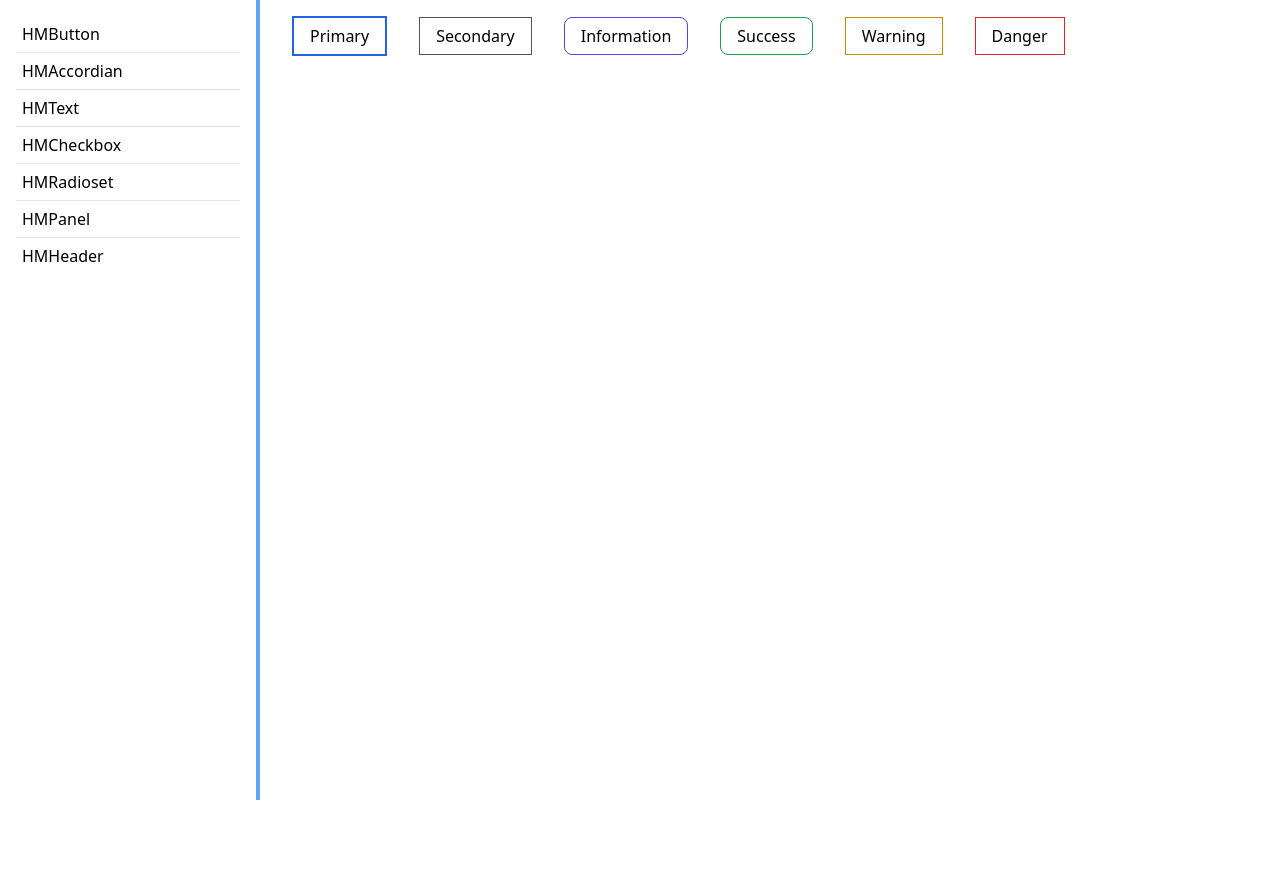
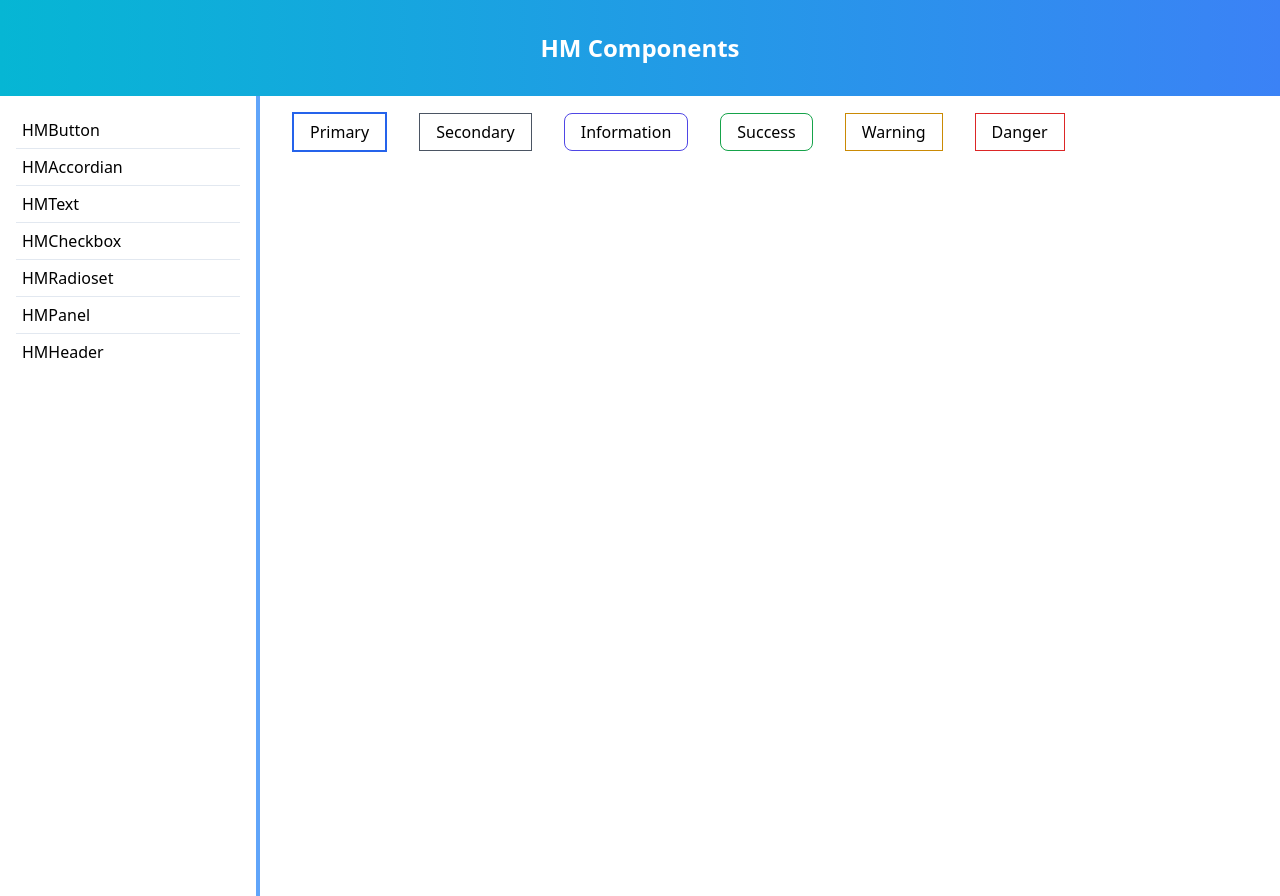
Before and after one commit to manmode/react-ts-app, a React (Create React App) app: page / in a window 1280 px wide. Before the commit the page ends 800 px from the top, so only its background shows below. Built offline with nearby package versions, Linux system fonts and the light colour scheme.

Commit message:
added header

```diff
--- a/src/App.tsx
+++ b/src/App.tsx
@@ -2,10 +2,15 @@ import List from './components/DemoPage/List/List';
 import View from './components/DemoPage/View/View';
 function App() {
   return (
-    <div className="flex">
-      <List className="w-1/5 h-screen p-4"/>
-      <View className="w-4/5 h-screen border-l-4 border-blue-400 p-4"/>
-    </div>
+    <>
+      <div className="flex w-full py-8 place-content-center bg-gradient-to-r from-cyan-500 to-blue-500">
+        <h3 className="text-white font-bold text-2xl">HM Components</h3>
+      </div>
+      <div className="flex">
+        <List className="w-1/5 h-screen p-4" />
+        <View className="w-4/5 h-screen border-l-4 border-blue-400 p-4" />
+      </div>
+    </>
   );
 }
 
```
